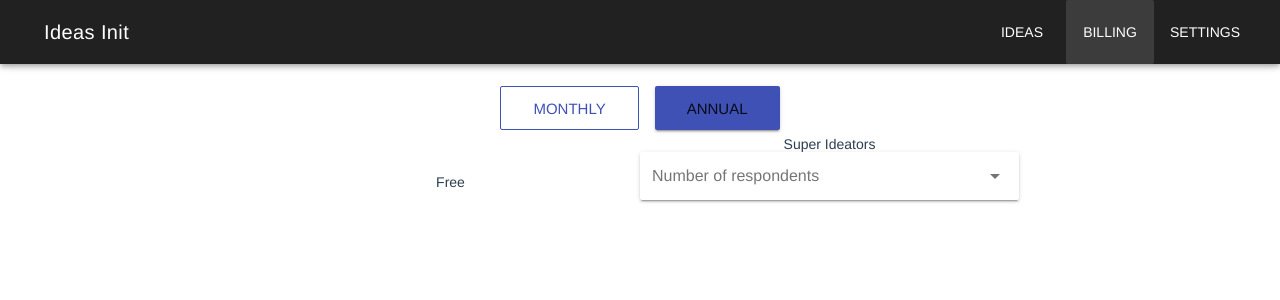
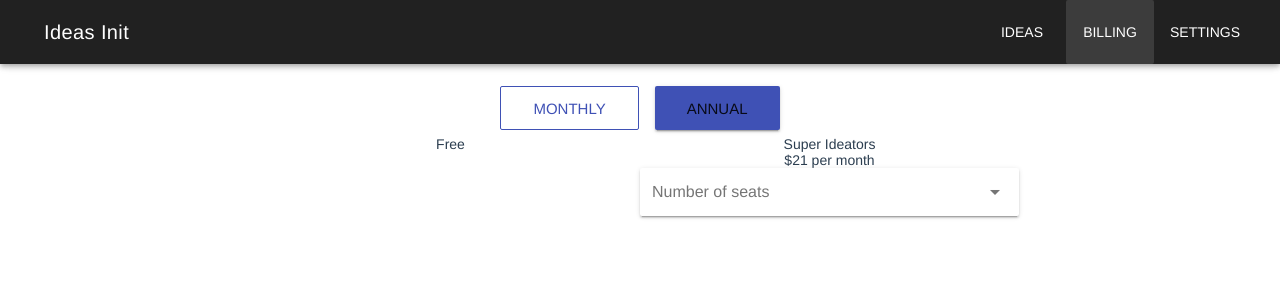
Before and after one commit to ejohnst2/idea-bot-enterprise, a Vue app in the folder client/: page /Billing in a window 1280 px wide. Shown: the top 300 px of the page. Built offline with nearby package versions, Linux system fonts and the light colour scheme.

Commit message:
count of seats and price per seat init

```diff
--- a/client/src/components/Billing.vue
+++ b/client/src/components/Billing.vue
@@ -7,18 +7,20 @@
         <v-btn v-if="this.isMonthly === true" @click="setPlan(false)" outline color="indigo" large>Annual</v-btn>
         <v-btn v-if="this.isMonthly === false" @click="setPlan(false)" color="indigo" large>Annual</v-btn>
       </v-flex>
+    </v-layout>
+    <v-layout>
       <v-flex xs12 sm6 md4 offset-md2>
         <div>Free</div>
       </v-flex>
       <v-flex xs12 sm6 md4>
         <div>Super Ideators</div>
+        <div>{{ '$' + this.calculatedPrice + ' ' + 'per month' }}</div>
         <v-select
           :items="options"
-          label="Number of respondents"
+          label="Number of seats"
           solo
         ></v-select>
       </v-flex>
-
     </v-layout>
   </v-container>
 </template>
@@ -27,15 +29,20 @@ export default {
   data() {
     return {
       isMonthly: false,
-      count: 3,
+      countOfSeats: 3,
       options: [3, 5, 8, 13, 21, 34],
-      price: 7
+      pricePerMonth: 7,
     }
   },
   methods: {
     setPlan() {
       this.isMonthly = !this.isMonthly
     }
+  },
+  computed: {
+    calculatedPrice: function() {
+      return this.pricePerMonth * this.countOfSeats
+    }
   }
 };
 </script>
```
